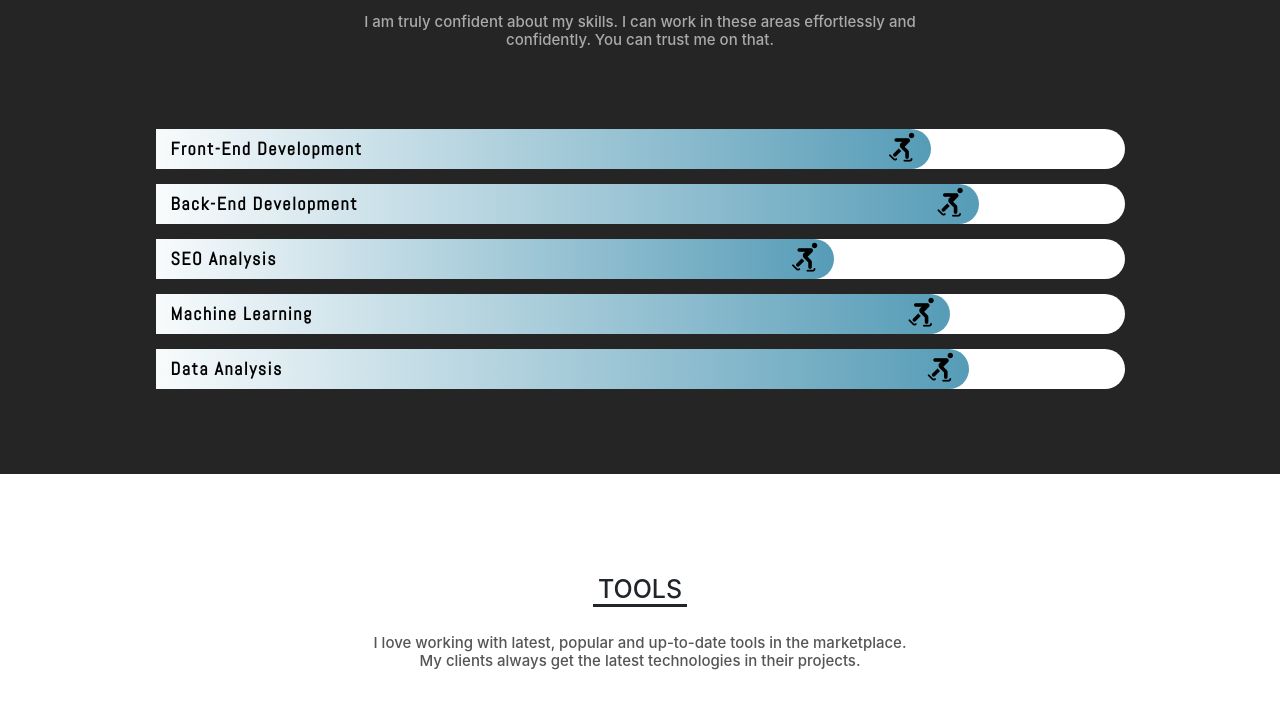
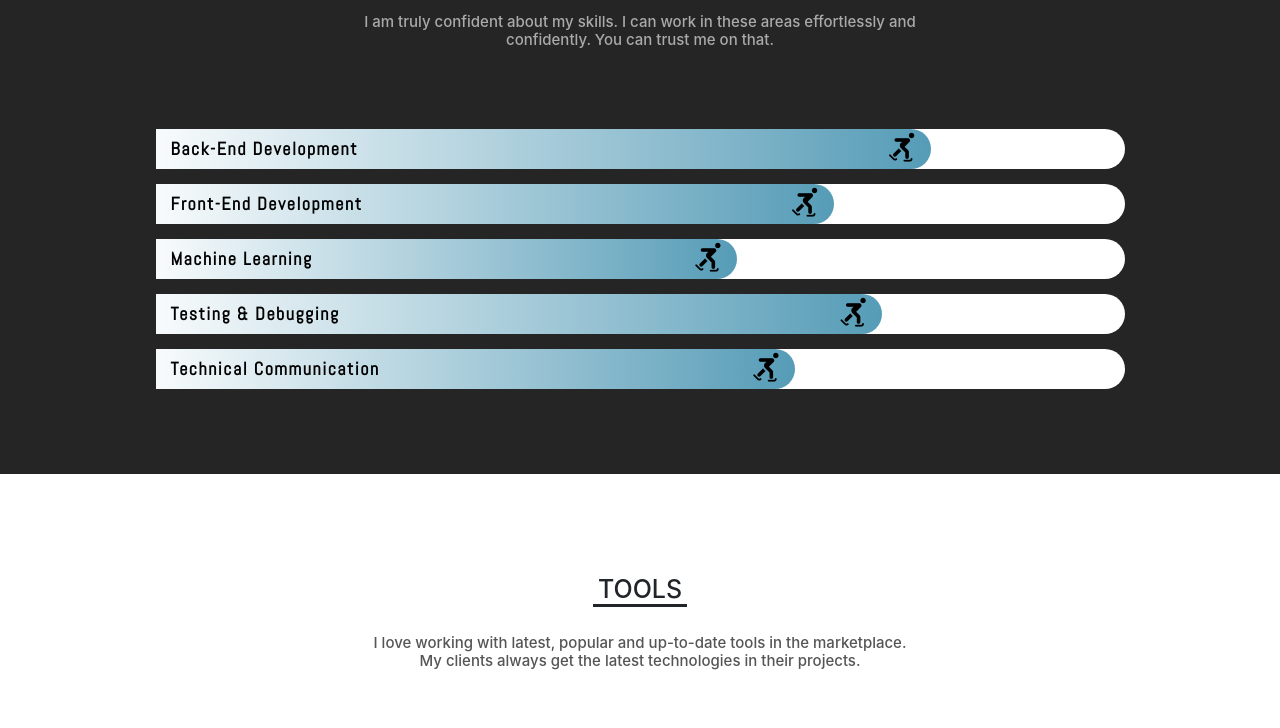
Before and after one commit to salimshrestha98/salimshrestha98.github.io, a plain HTML site: page index.html in a window 1280 px wide. Shown: the part 1660-2388 px from the top of the page. Drawn offline with Linux system fonts and the light colour scheme; a web font is replaced by a local one.

Commit message:
Enhance - Reorder Skills

```diff
--- a/index.html
+++ b/index.html
@@ -136,7 +136,15 @@
 
 			<div class="skill-box">
 				<div class="skill-meter">
-					<div class="skill-line">
+					<div class="skill-line" data-strength="80%">
+						<p>Back-End Development<span class="fas fa-skating"></span></p>
+					</div>
+				</div>
+			</div>
+
+			<div class="skill-box">
+				<div class="skill-meter">
+					<div class="skill-line" data-strength="70%">
 						<p>Front-End Development
 						<span class="fas fa-skating"></span></p>
 					</div>
@@ -145,23 +153,7 @@
 
 			<div class="skill-box">
 				<div class="skill-meter">
-					<div class="skill-line">
-						<p>Back-End Development<span class="fas fa-skating"></span></p>
-					</div>
-				</div>
-			</div>
-
-			<div class="skill-box">
-				<div class="skill-meter">
-					<div class="skill-line">
-						<p>SEO Analysis<span class="fas fa-skating"></span></p>
-					</div>
-				</div>
-			</div>
-
-			<div class="skill-box">
-				<div class="skill-meter">
-					<div class="skill-line">
+					<div class="skill-line" data-strength="60%">
 						<p>Machine Learning<span class="fas fa-skating"></span></p>
 					</div>
 				</div>
@@ -169,8 +161,16 @@
 
 			<div class="skill-box">
 				<div class="skill-meter">
-					<div class="skill-line">
-						<p>Data Analysis<span class="fas fa-skating"></span></p>
+					<div class="skill-line" data-strength="75%">
+						<p>Testing & Debugging<span class="fas fa-skating"></span></p>
+					</div>
+				</div>
+			</div>
+
+			<div class="skill-box">
+				<div class="skill-meter">
+					<div class="skill-line" data-strength="66%">
+						<p>Technical Communication<span class="fas fa-skating"></span></p>
 					</div>
 				</div>
 			</div>
--- a/main.js
+++ b/main.js
@@ -1,11 +1,9 @@
 $(document).ready(function() {
 
     function animateSkills() {
-        var skillLines = document.querySelectorAll(".skill-line");
-        var skillLevels = ["80%","85%","70%","82%","84%"];
-        for( var i = 0; i < skillLines.length; i++) {
-            $(skillLines[i]).animate({"width": skillLevels[i] },3000);
-        }
+        $( '.skill-line' ).each( function( el ) {
+            $(this).animate({"width": $(this).data('strength') },3000);
+        })
     }
 
 
@@ -43,7 +41,6 @@ $(document).ready(function() {
         if( currentOffset - 100 > $('#experience').offset().top  && !metricsAnimated ) {
             animateMetrics();
             metricsAnimated = true;
-            console.log('metrics animated!');
         }
     }
 
@@ -68,8 +65,6 @@ $(document).ready(function() {
 
     $('.startContactPopup').click(function() {
         startContactPopup();
-
-        console.log('start contact popup!');
     });
 
     function animateMetrics() {
--- a/style.css
+++ b/style.css
@@ -198,12 +198,6 @@ nav {
 
 /* I-AM */
 
-
-/*
-#i-am {
-    margin-bottom: 0px;
-
-} */
 
 #i-am .wrapper {
     width: 90%;
```
